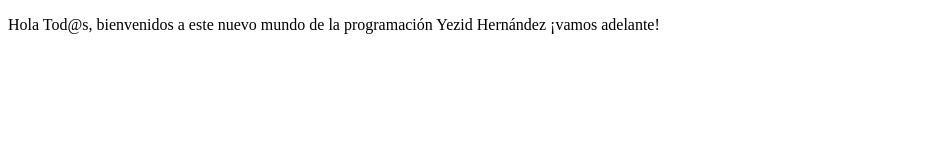
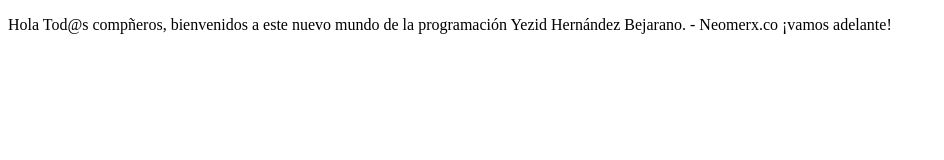
Before and after one commit to yezidhb/proyectocursoprework1, a plain HTML site: page index.html in a window 1280 px wide. Shown: the whole page, without its empty margins (0-944 px from the left). Drawn offline with Linux system fonts and the light colour scheme.

Commit message:
cambio en texto index

```diff
--- a/index.html
+++ b/index.html
@@ -7,8 +7,8 @@
     <title>Hola Mundo</title>
 </head>
 <body>
-    <p>Hola Tod@s, bienvenidos a este nuevo mundo de la programación
-        Yezid Hernández
+    <p>Hola Tod@s compñeros, bienvenidos a este nuevo mundo de la programación
+        Yezid Hernández Bejarano. - Neomerx.co
         ¡vamos adelante!
 </p>
 </body>
```
